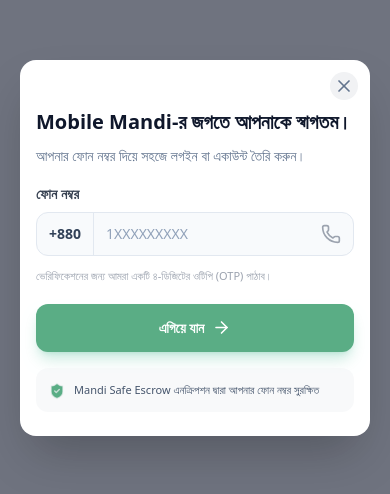
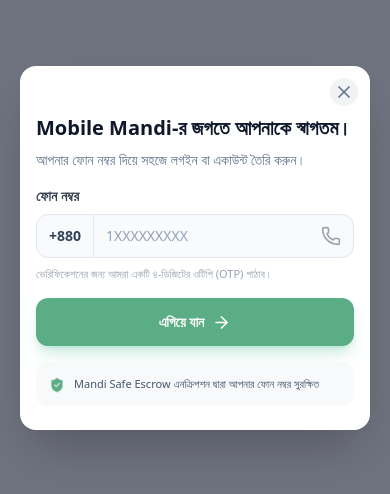
Before and after one commit to Mohammad-Sijan-1/my-webpage, a Next.js app: page /login in a window 390 px wide. Shown: the part 174-668 px from the top of the page. Built offline with nearby package versions, Linux system fonts and the light colour scheme.

Commit message:
padding changing inpage 1

```diff
--- a/app/login/page.tsx
+++ b/app/login/page.tsx
@@ -59,7 +59,7 @@ export default function Home() {
             Mobile Mandi-র জগতে আপনাকে স্বাগতম।
           </h2>
 
-          <p className="mt-2 text-sm leading-6 text-slate-500  sm:text-[15px] sm:leading-7">
+          <p className="mt-2 text-sm leading-5 text-slate-500  sm:text-[15px] sm:leading-7">
             আপনার ফোন নম্বর দিয়ে সহজে লগইন বা একাউন্ট তৈরি করুন।
           </p>
 
@@ -112,7 +112,7 @@ export default function Home() {
           )}
 
           {/* OTP Description */}
-          <p className=" mt-2  text-[11px] leading-6 text-[#9CA3AF] sm:text-[11px]">
+          <p className=" mt-2  text-[11px] sm:leading-6 text-[#9CA3AF] sm:text-[11px]">
             ভেরিফিকেশনের জন্য আমরা একটি ৪-ডিজিটের ওটিপি (OTP) পাঠাব।
           </p>
 
@@ -146,7 +146,7 @@ export default function Home() {
             <path d="m9 12 2 2 4-4" />
           </svg>
 
-          <p className="min-w-0 flex-1 text-[11px] leading-5 text-slate-600 sm:text-[11px] sm:leading-6">
+          <p className="min-w-0 flex-1 text-[11px] sm:leading-5 text-slate-600 sm:text-[11px] sm:leading-6">
             Mandi Safe Escrow এনক্রিপশন দ্বারা আপনার ফোন নম্বর সুরক্ষিত
           </p>
 
```
